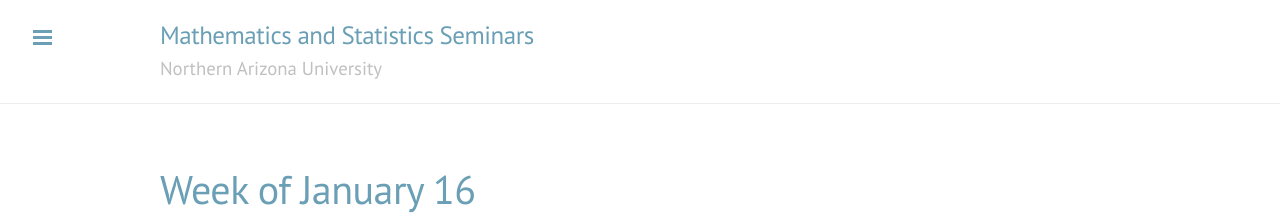
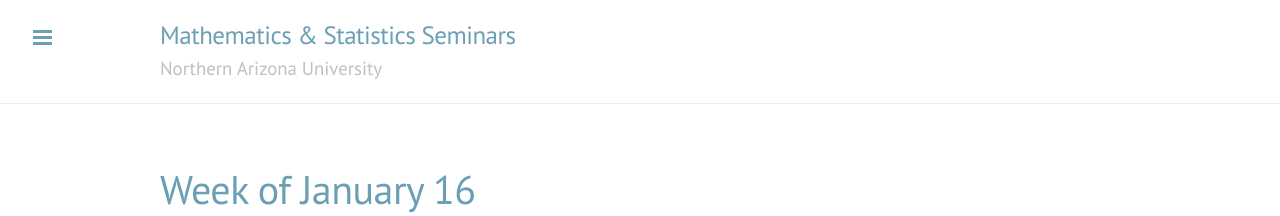
Before and after one commit to NAUMathStat/seminars, a Jekyll site: the page built from index.html, in a window 1280 px wide. Shown: the top 216 px of the page. Built offline with Jekyll 4.4.1, drawn with Linux system fonts in a browser that asks for light colours; Markdown is read by kramdown in place of the engine named in the settings; the list of posts is cut into pages by our own code.

Commit message:
Update to config

```diff
--- a/_config.yml
+++ b/_config.yml
@@ -11,7 +11,7 @@ permalink:           pretty
 relative_permalinks: true
 
 # Setup
-title:               Mathematics and Statistics Seminars
+title:               Mathematics & Statistics Seminars
 tagline:             'Northern Arizona University'
 description:         'NAU Math & Stats Seminars'
 url:                 'http://NAUMathStat.github.io'
```
